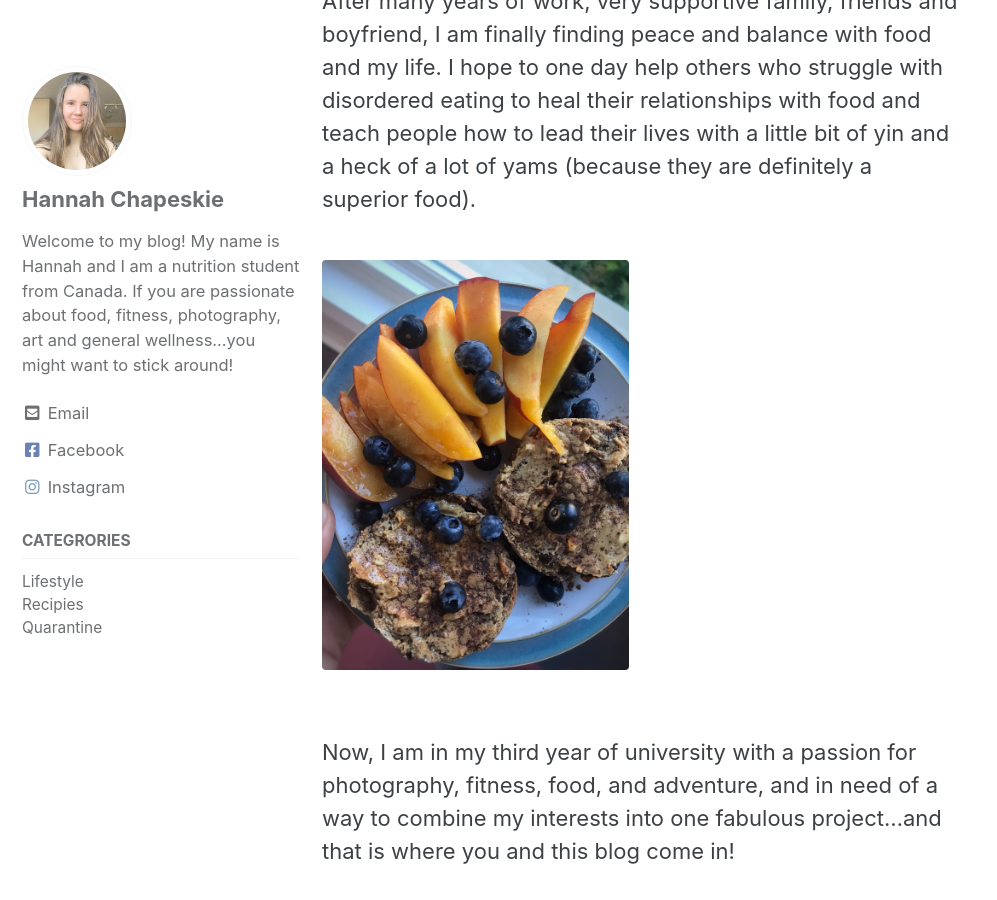
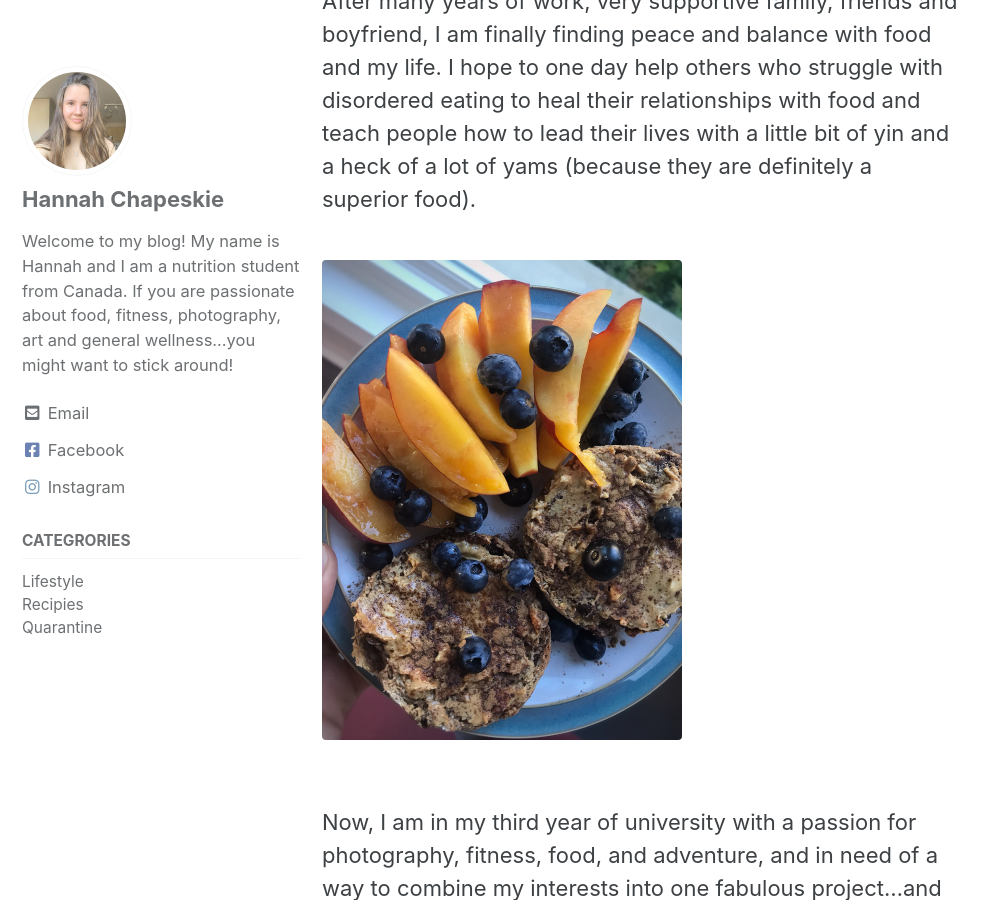
Before and after one commit to dylanbabel/yinandyams, a Jekyll site: the page built from _posts/2020-01-28-welcome-to-yin&yams.md, in a window 1280 px wide and 900 px high, scrolled down 1912 px. Shown: the whole window, without its empty margins (0-997 px from the left). Built offline with Jekyll 4.4.1, drawn with Linux system fonts in a browser that asks for light colours; cached includes are drawn as plain includes.

Commit message:
Update 2020-01-28-welcome-to-yin&yams.md

```diff
--- a/_posts/2020-01-28-welcome-to-yin&yams.md
+++ b/_posts/2020-01-28-welcome-to-yin&yams.md
@@ -33,7 +33,7 @@ After graduating high school I left for the beautiful ocean of Nova Scotia, my s
 
 After many years of work, very supportive family, friends and boyfriend, I am finally finding peace and balance with food and my life. I hope to one day help others who struggle with disordered eating to heal their relationships with food and teach people how to lead their lives with a little bit of yin and a heck of a lot of yams (because they are definitely a superior food).
 
-{% include gallery id="layouts_gallery_2" layout="half" type="center" %}
+{% include gallery id="layouts_gallery_2" layout="center" %}
 
 Now, I am in my third year of university with a passion for photography, fitness, food, and adventure, and in need of a way to combine my interests into one fabulous project...and that is where you and this blog come in!
 
```
